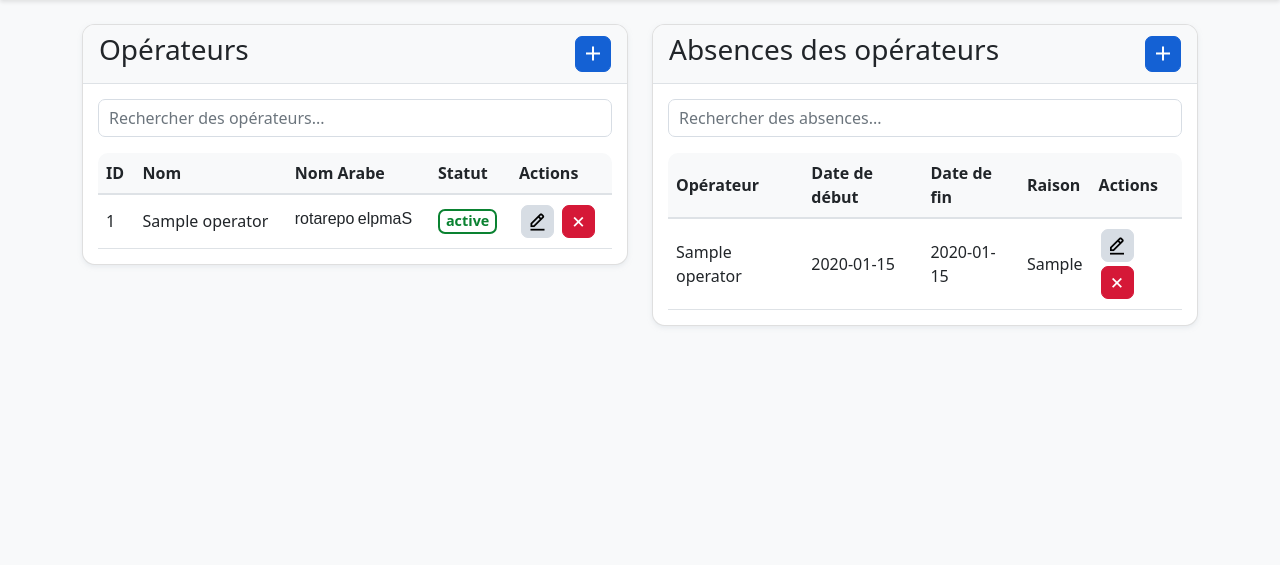
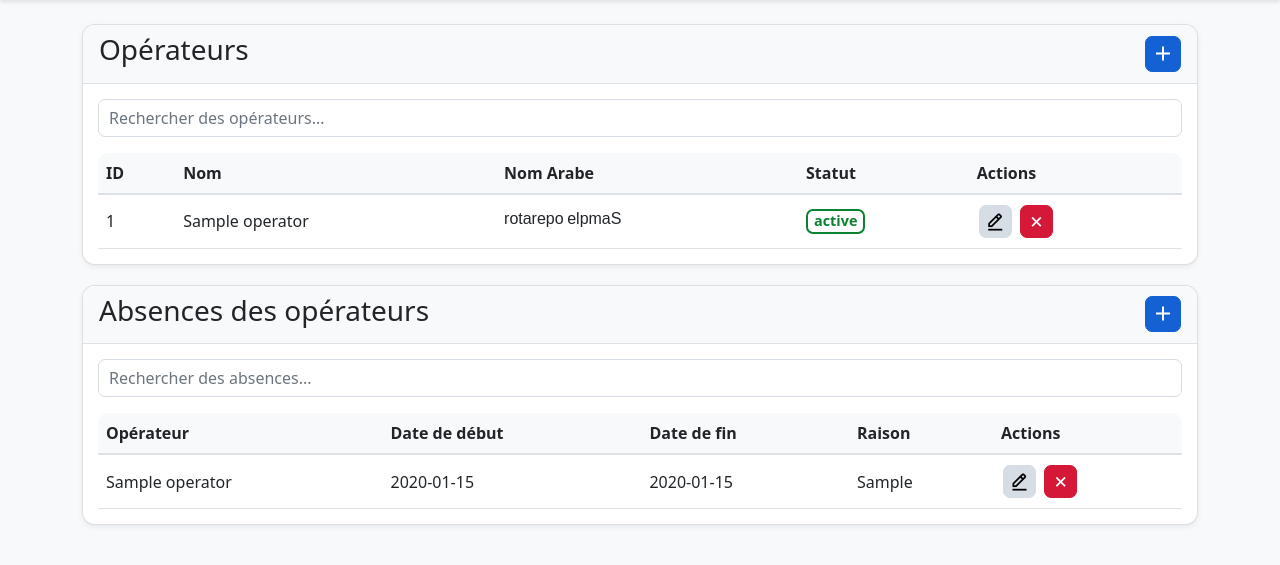
Before and after one commit to YassineAlaouiM/MPS, a Flask app: page /operators in a window 1280 px wide. Shown: the part 56-621 px from the top of the page. Run offline with Flask 3, Linux system fonts and the light colour scheme; a user stored in the database is signed in; tables that the repository leaves empty hold one stand-in row (values such as "Sample post"); parts of the project's set-up code (start-up, migrations or seed data) failed here and were passed over.

Commit message:
Update operators.html

```diff
--- a/templates/operators.html
+++ b/templates/operators.html
@@ -6,7 +6,7 @@
 {% block title %}Opérateurs{% endblock %}
 {% block content %}
 <div class="row">
-    <div class="col-md-6">
+    <div class="col-md-12">
         <!-- Operators Section -->
         <div class="card">
             <div class="card-header d-flex justify-content-between align-items-center">
@@ -58,7 +58,7 @@
             </div>
         </div>
     </div>
-    <div class="col-md-6">
+    <div class="col-md-12">
         <!-- Absences Section -->
         <div class="card">
             <div class="card-header d-flex justify-content-between align-items-center">
```
